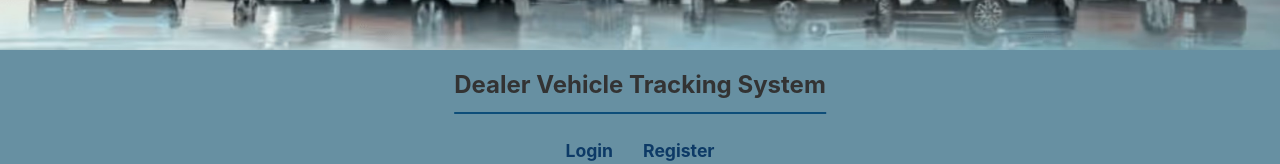
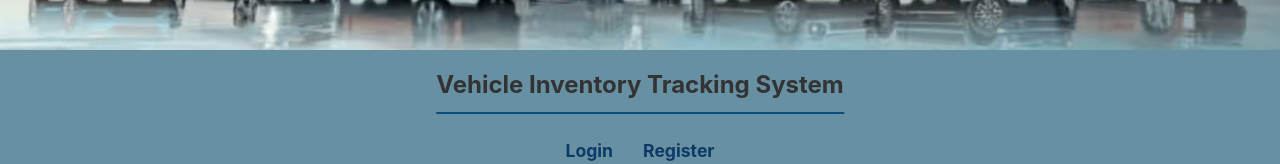
Before and after one commit to BusyBiee1/2025-02-20-FinalCapstoneDealerINV-FrontEnd, a React (Vite) app: page /login in a window 1280 px wide. Shown: the part 150-314 px from the top of the page. Built offline with nearby package versions, Linux system fonts and the light colour scheme.

Commit message:
after grading added comments for future development of this project

```diff
--- a/index.html
+++ b/index.html
@@ -6,7 +6,7 @@
     <!-- <link rel="icon" type="image/png" href="/favicon.png"> -->
     <!-- <link rel="icon" type="image/svg+xml" href="/vite.svg" /> -->
     <meta name="viewport" content="width=device-width, initial-scale=1.0" />
-    <title>Dealer Inventory Tracker</title>
+    <title>Vehicle Inventory Tracker</title>
     <!-- <title>Vite + React</title> -->
   </head>
   <body>
--- a/src/components/Banner.jsx
+++ b/src/components/Banner.jsx
@@ -1,17 +1,18 @@
-// import dependencies
 import React from 'react';
 import bannerImage from '../assets/images/banner.jpg';
-import '../styles/Banner.css';
+import '../styles/Banner.css'; // Import the CSS file
 
 function Banner () {
+//const Banner = () => {
   return (
     <div className="banner-wrapper">
       <div className="banner">
         <img src={bannerImage} alt="Dealer Vehicle Tracking System" className="banner-image" />
       </div>
-      <h1 className="banner-title">Dealer Vehicle Tracking System</h1> {/* Heading for the banner title, styled with 'banner-title' class */}
+      <h1 className="banner-title">Vehicle Inventory Tracking System</h1>
     </div>
   );
 }
 
+
 export default Banner;
--- a/src/components/Dashboard.jsx
+++ b/src/components/Dashboard.jsx
@@ -21,7 +21,7 @@ function Dashboard() {
         // Make a GET request to the vehicles API endpoint using axios
         const response = await axios.get(`${import.meta.env.VITE_API_URL}/api/vehicles`);
         console.log('API Response:', response.data);
-
+        // I can use this in the futgure - kind of comprehensive on the fly error handling to make sure that the data is in the format that I expect
         // Check the format of the response data to determine how to set vehicleCount
         if (Array.isArray(response.data)) {
           // If the response data is an array, set vehicleCount to the length of the array
```
Also changed, not shown: src/components/Login.jsx (+34 -0 lines), 1 other file (tests, documents, lock files or other folders).
